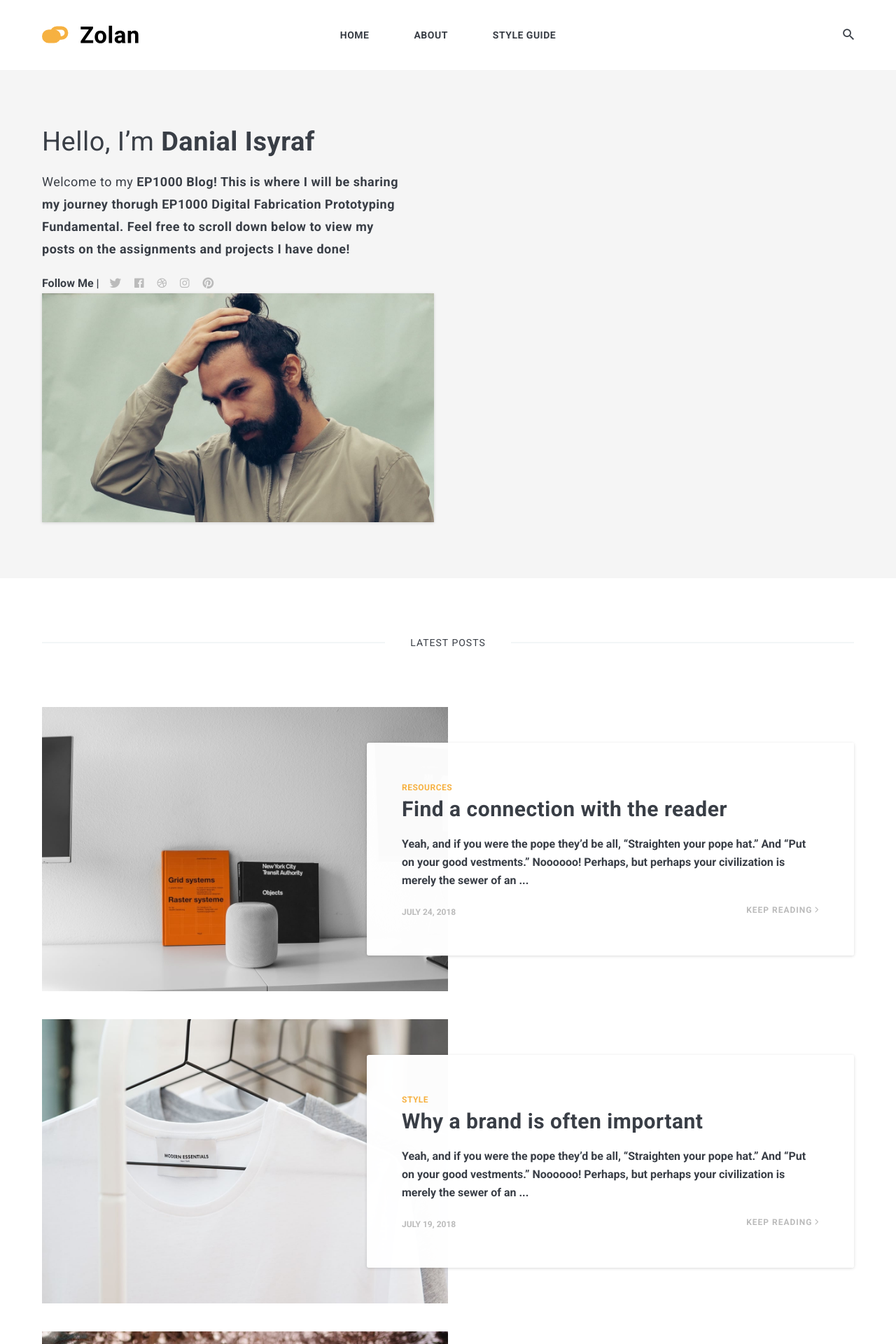
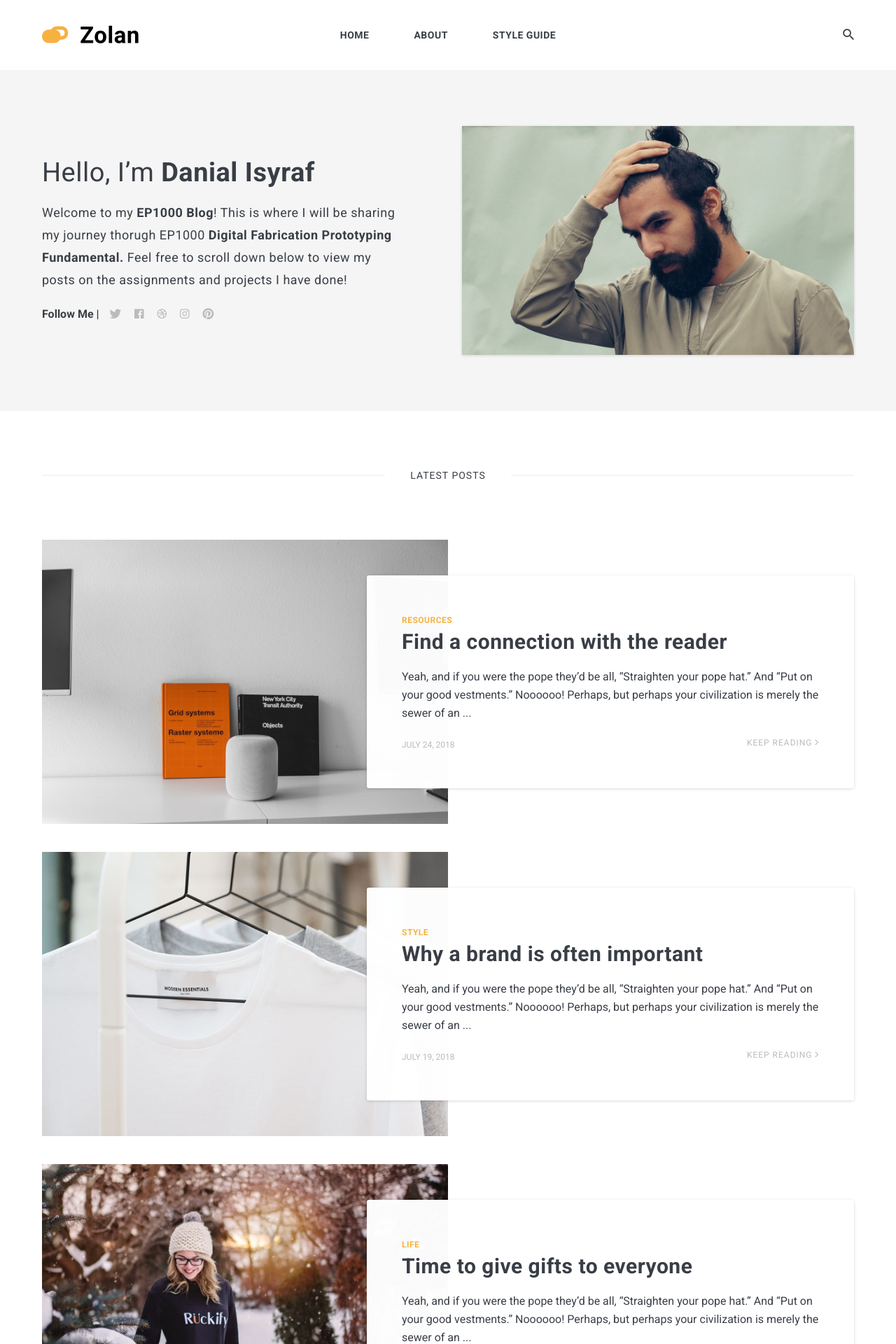
Before and after one commit to disyraf/jekylltest, a Jekyll site: the page built from index.html, in a window 1280 px wide. Shown: the top 1920 px of the page at 70% size. Built offline with Jekyll 4.4.1, drawn with Linux system fonts in a browser that asks for light colours; nearby versions of some CDN libraries; the list of posts is cut into pages by our own code.

```diff
--- a/_data/settings.yml
+++ b/_data/settings.yml
@@ -11,7 +11,7 @@ author:
   name: Danial Isyraf
   image: 01.jpg
   say-hello: Hello, I’m <strong>Danial Isyraf</strong>
-  bio: Welcome to my <strong>EP1000 Blog<strong>! This is where I will be sharing my journey thorugh EP1000 <strong>Digital Fabrication Prototyping Fundamental.<strong> Feel free to scroll down below to view my posts on the assignments and projects I have done!
+  bio: Welcome to my <strong>EP1000 Blog</strong>! This is where I will be sharing my journey thorugh EP1000 <strong>Digital Fabrication Prototyping Fundamental.</strong> Feel free to scroll down below to view my posts on the assignments and projects I have done!
 
 #-------------------------------
 # Contact links
```
